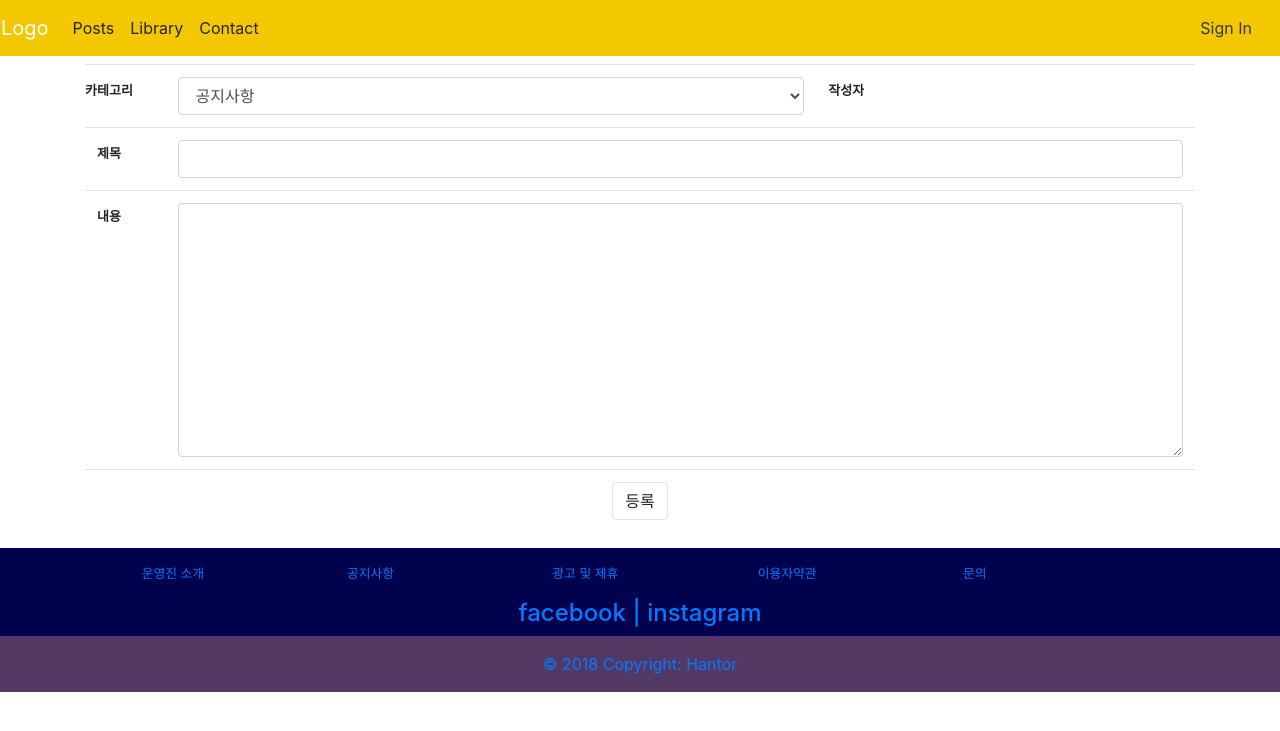
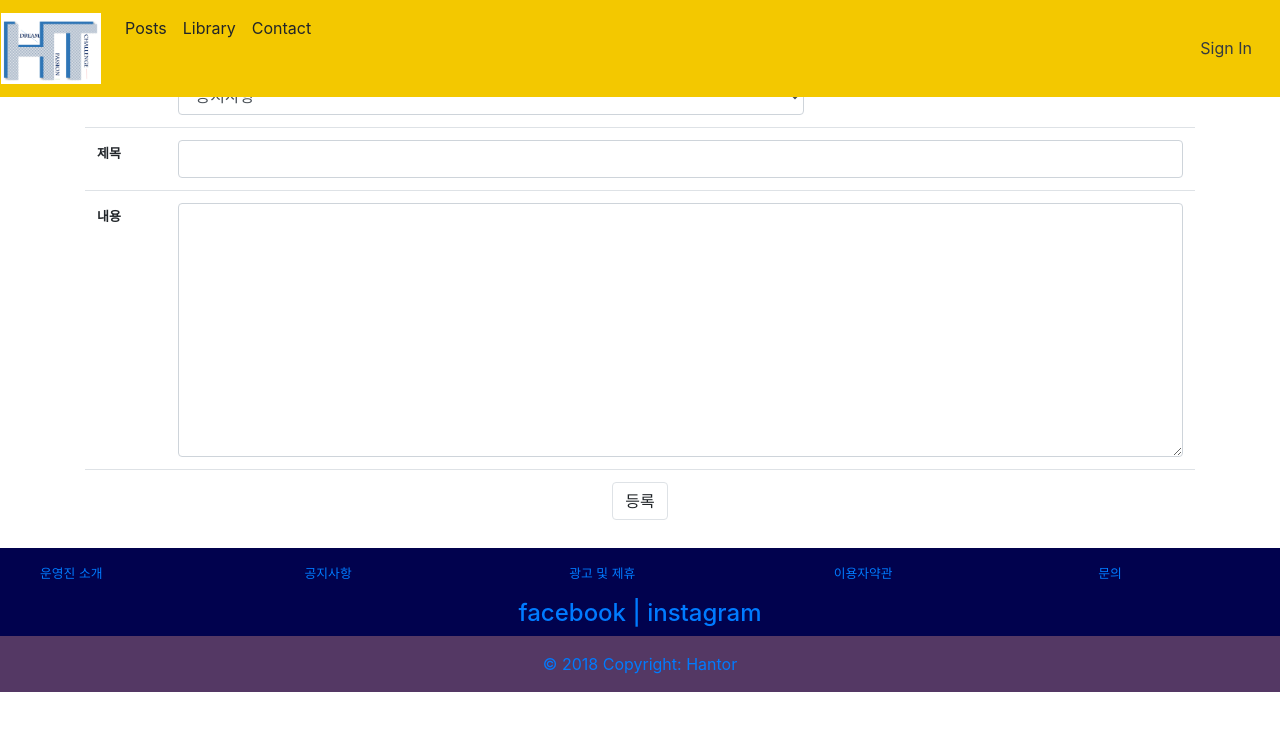
Before and after one commit to terajh/hantor_page, a Django app: page /post_write/ in a window 1280 px wide. Shown: the top 731 px of the page. Run offline with Django 3.2, Linux system fonts and the light colour scheme; some libraries are stand-ins or nearby versions.

Commit message:
index수정중

```diff
--- a/hantorism_home/templates/footer.html
+++ b/hantorism_home/templates/footer.html
@@ -1,6 +1,6 @@
 <footer style="background-color: #01024e" class="pt-3">
-    <ul class=" footer-menu row mx-4 justify-content-center"
-        style="list-style:none; padding-left:0px; font-size: 0.8rem;">
+    <ul class=" footer-menu row justify-content-between "
+        style="list-style:none; font-size: 0.8rem; white-space: nowrap;">
         <li class="col-2 ">
             <a href="/contact">운영진 소개</a>
         </li>
@@ -25,6 +25,6 @@
 
 
     <div style="background-color: #543864" class="w-100 text-primary text-center py-3">© 2018 Copyright:
-        <a href="/contact"> Hantor</a>
+        <a href="/admin"> Hantor</a>
     </div>
 </footer>
--- a/hantorism_home/templates/header.html
+++ b/hantorism_home/templates/header.html
@@ -1,3 +1,4 @@
+{% load staticfiles %}
 
 <form method="POST" action="{%url 'sign_in'%}">{% csrf_token %}
     <div class="modal fade" id="login" tabindex="-1" role="dialog">
@@ -31,7 +32,9 @@
 <nav class="navbar navbar-expand navbar-dark bg-custom fixed-top justify-content-between">
     <div class="row">
         <ul class="navbar-nav ">
-            <a class="navbar-brand text" href="/">Logo</a>
+            <a class="navbar-brand text" href="/">
+            <img src="{% static "images/logo.png" %}" alt="logo" width="100px">
+            </a>
 
             <li class="nav-item">
                 <a class="nav-link text-body" href="/posts">Posts</a>
--- a/hantorism_post/templates/post_view.html
+++ b/hantorism_post/templates/post_view.html
@@ -65,8 +65,8 @@
                         </tr>
                         {% for comment in post_comment %}
                             <tr>
+                                <td>{{ comment.context }}</td>
                                 <td>{{ comment.user_info.user.username }}</td>
-                                <td>{{ comment.context }}</td>
                             </tr>
                         {% endfor %}
                         <tr>
```
Also changed, not shown: hantorism_home/templates/list.html (+10 -8 lines), hantorism_user/templates/my_page.html (indentation only), static/images/carousel1.jpg (added), static/images/carousel2.jpg (added), static/images/carousel3.jpg (added), static/images/logo.png (added), 1 other file.
